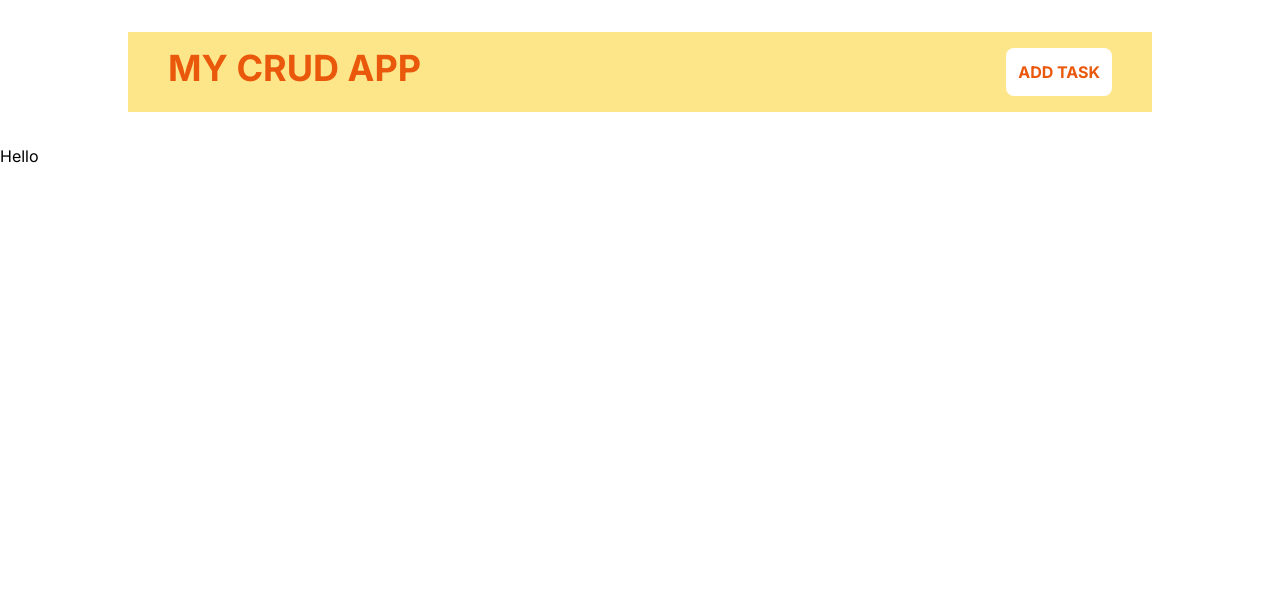
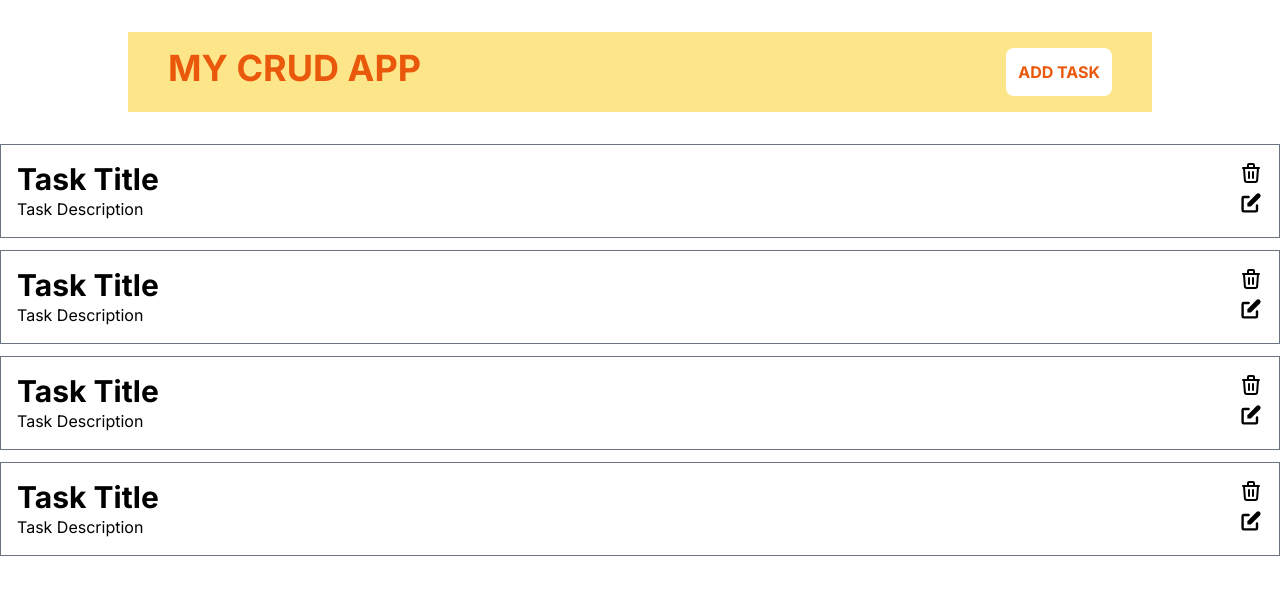
Before and after one commit to DushyanthiMahavithana/CRUD-Next.js, a Next.js app: page / in a window 1280 px wide. Shown: the top 594 px of the page. Built offline with nearby package versions, Linux system fonts and the light colour scheme.

Commit message:
Developing the front end

```diff
--- /dev/null
+++ b/app/addTask/page.jsx
@@ -0,0 +1,7 @@
+export default function AddTask (){
+    return(
+        <div>
+            addtasks
+        </div>
+    )
+}
--- a/app/page.jsx
+++ b/app/page.jsx
@@ -1,8 +1,15 @@
-import Image from 'next/image'
+import Topics from '@/components/Topics'
+
 
 export default function Home() {
   return (
-    <h1>Hello</h1>
+    <>
+    <Topics />
+    <Topics />
+    <Topics />
+    <Topics />
+    </>
 
-  )
+
+  );
 }
--- /dev/null
+++ b/components/RemoveBtn.jsx
@@ -0,0 +1,9 @@
+import { HiOutlineTrash } from "react-icons/hi";
+
+export default function RemoveBtn (){
+    return (
+        <button>
+            <HiOutlineTrash size={24} />
+        </button>
+    )
+}
--- /dev/null
+++ b/components/Topics.jsx
@@ -0,0 +1,22 @@
+import Link from "next/link";
+import RemoveBtn from "./RemoveBtn";
+import { HiPencilAlt } from "react-icons/hi";
+
+export default function Topics(){
+    return (
+        <>
+        <div className="p-4 border border-gray-500 my-3 flex justify-between gap-5">
+            <div>
+                <h2 className="text-3xl font-bold">Task Title</h2>
+                <div>Task Description</div>
+            </div>
+            <div>
+                <RemoveBtn />
+                <Link href={'/editTopic/012'}>
+                    <HiPencilAlt size={24}/>
+                </Link>
+            </div>
+        </div>
+        </>
+    )
+}
```
